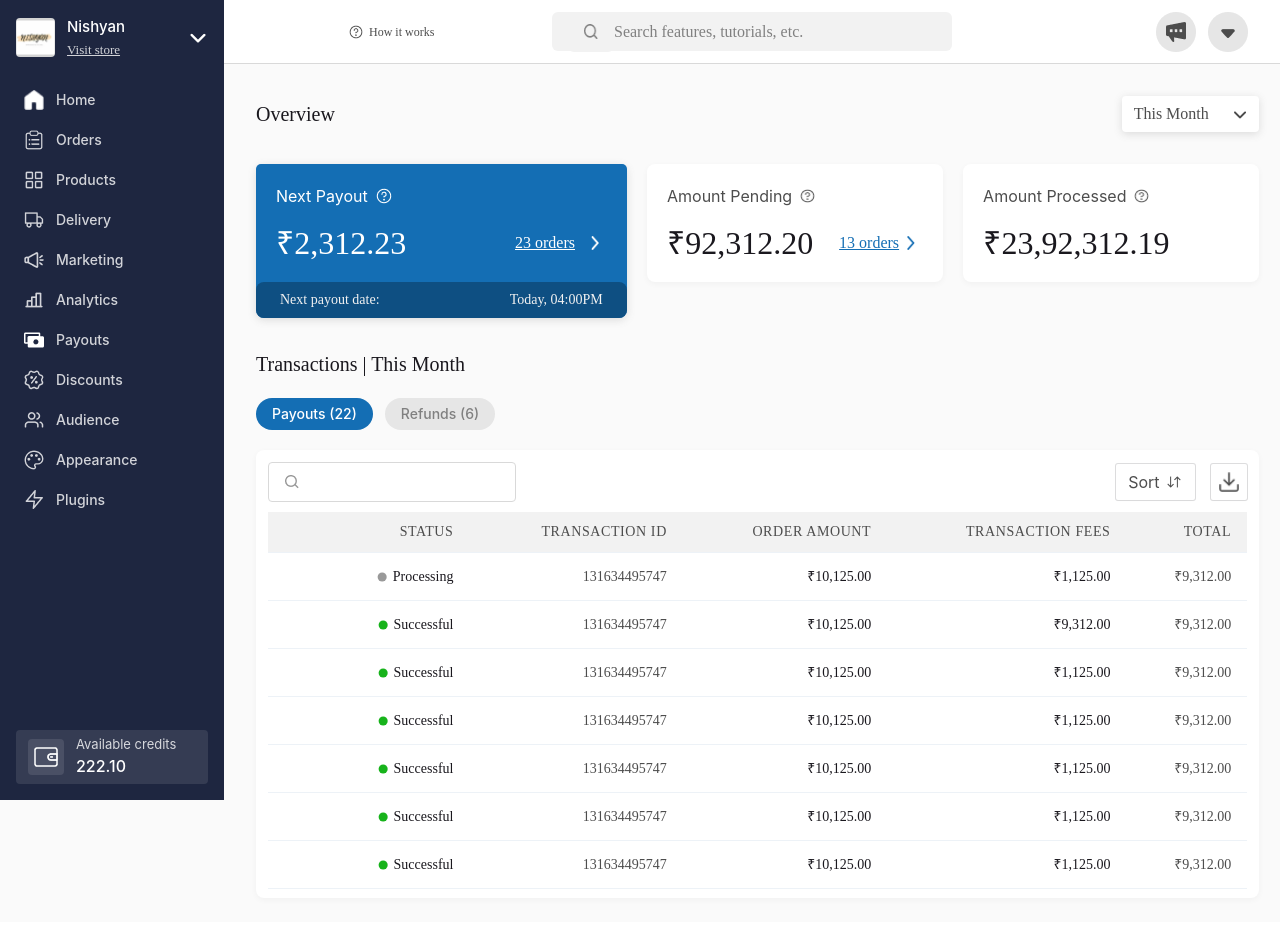
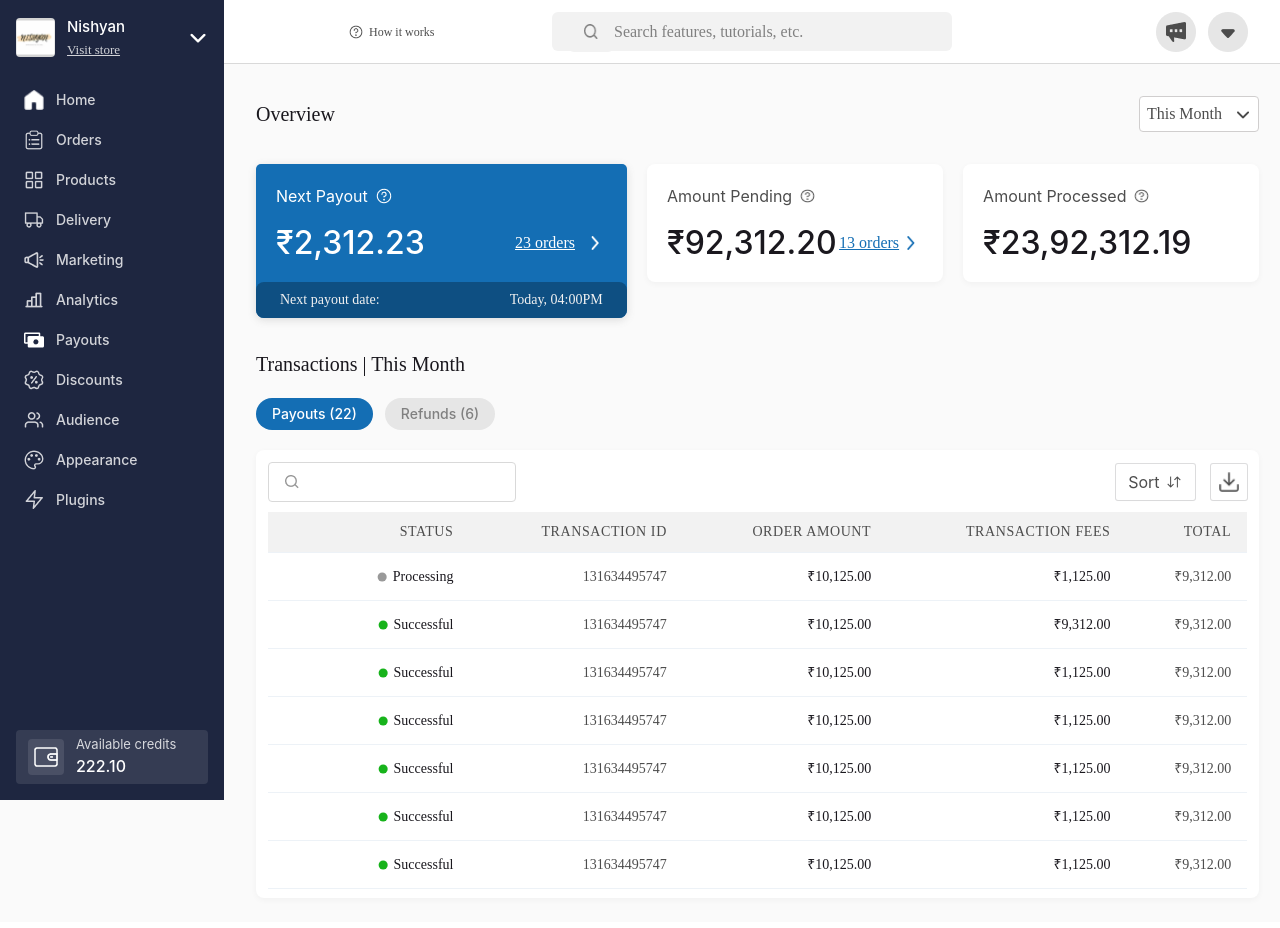
Before and after one commit to jurikalita011/payouts-figma, a React (Create React App) app in the folder client/: page / in a window 1280 px wide. Built offline with nearby package versions, Linux system fonts and the light colour scheme.

Commit message:
fixed menu

```diff
--- a/client/src/styles/Payouts.module.css
+++ b/client/src/styles/Payouts.module.css
@@ -131,14 +131,14 @@
 }
 
 .monthCont {
-  width: 137px;
+  width: 120px;
   height: 36px;
   border-radius: 4px;
   background: white;
   display: flex;
   align-items: center;
   justify-content: space-around;
-  box-shadow: rgba(99, 99, 99, 0.2) 0px 2px 8px 0px;
+  border: 1px solid rgb(208, 206, 206);
 }
 
 .monthTxt {
@@ -223,7 +223,6 @@
 }
 .cost {
   color: white;
-  font-family: Galano Grotesque;
   font-size: 32px;
   font-style: normal;
   font-weight: 500;
@@ -343,7 +342,6 @@
 
 .pendingPrice {
   color: #1a181e;
-  font-family: Galano Grotesque;
   font-size: 32px;
   font-style: normal;
   font-weight: 500;
```
